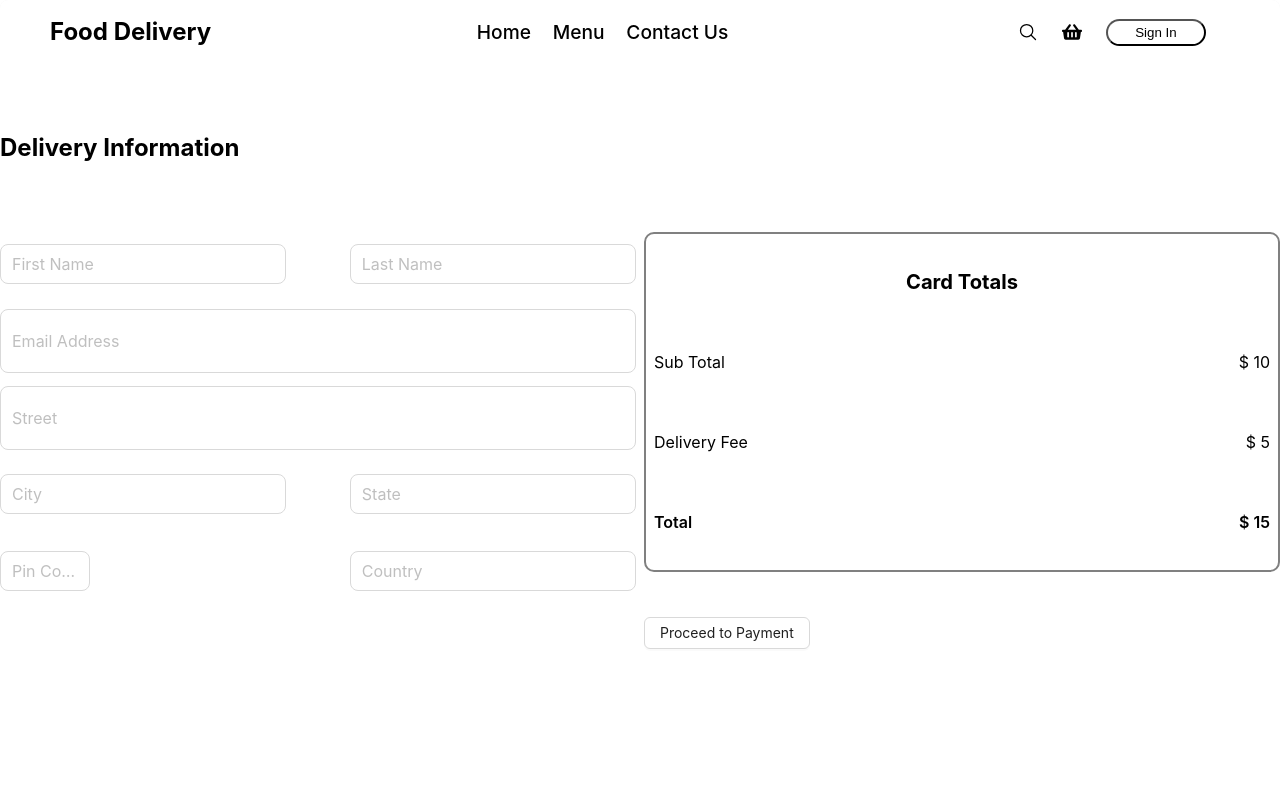
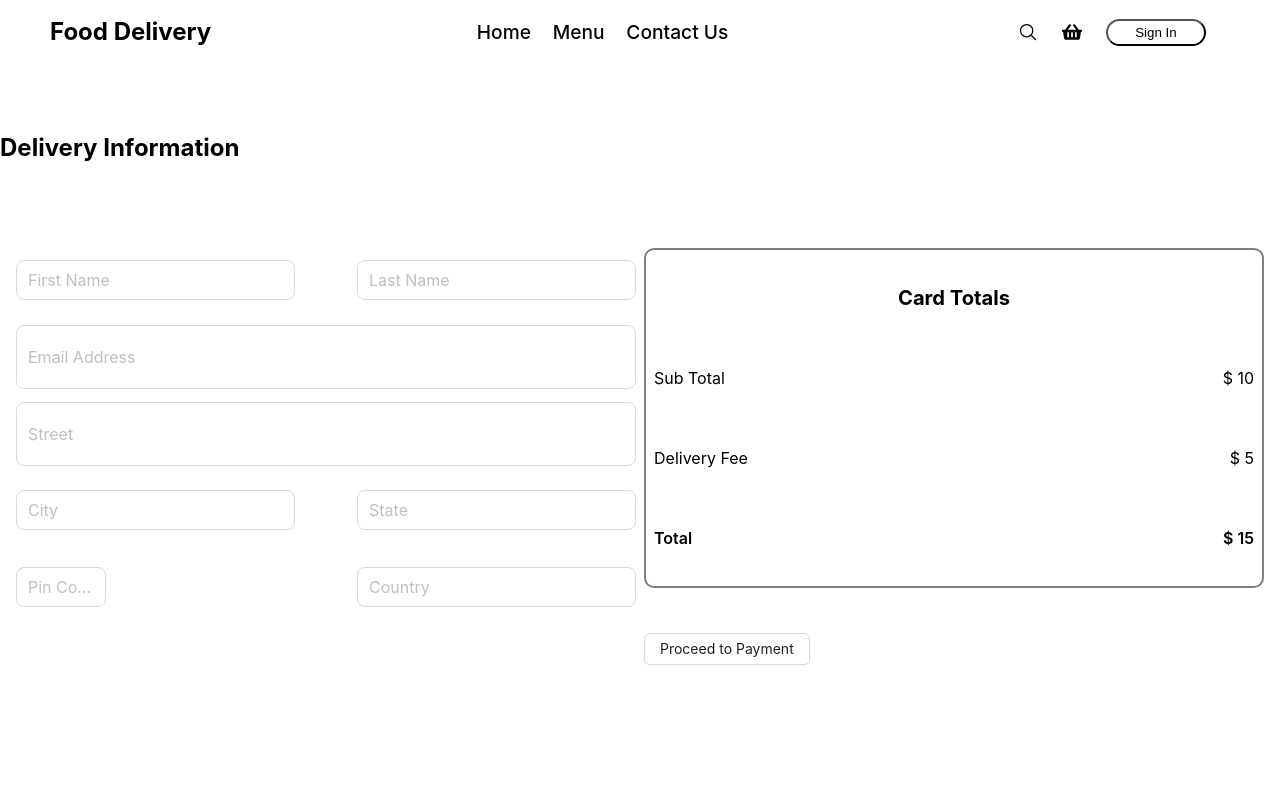
Before and after one commit to SyedMuhammadIzaan/FoodDeliveryApp, a React (Vite) app: page /add-to-cart/delivery-info in a window 1280 px wide. Shown: the top 800 px of the page. Built offline with nearby package versions, Linux system fonts and the light colour scheme.

Commit message:
work on the styling of delivery Information

```diff
--- a/src/style/pages/DeliveryInformation.scss
+++ b/src/style/pages/DeliveryInformation.scss
@@ -10,6 +10,7 @@
 	.delivery-info-row {
 		width: 100%;
 		box-sizing: border-box;
+        padding: 1em;
 
 		.delivery-info-col {
 			width: 100%;
@@ -380,9 +381,6 @@
 				}
 				.total-bill {
 					width: 100%;
-
-					.proceed-to-payment-btn {
-					}
 				}
 			}
 		}
```
